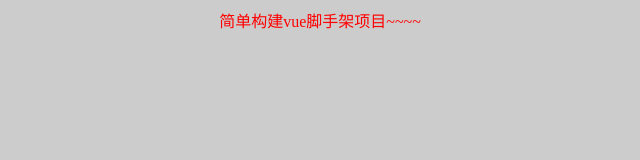
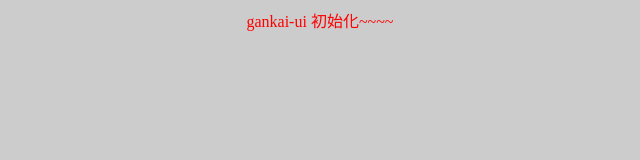
Before and after one commit to geekskai/gankai-ui, a Vue app: page / in a window 1280 px wide. Shown: the top 160 px of the page, without its empty margins (320-960 px from the left). Built offline with nearby package versions, Linux system fonts and the light colour scheme.

Commit message:
:tada: init commit

```diff
--- a/src/App.vue
+++ b/src/App.vue
@@ -6,7 +6,7 @@
 export default {
   data() {
     return {
-      test: "简单构建vue脚手架项目~~~~"
+      test: "gankai-ui 初始化~~~~"
     };
   }
 };
```
Also changed, not shown: 2 other files (tests, documents, lock files or other folders).
